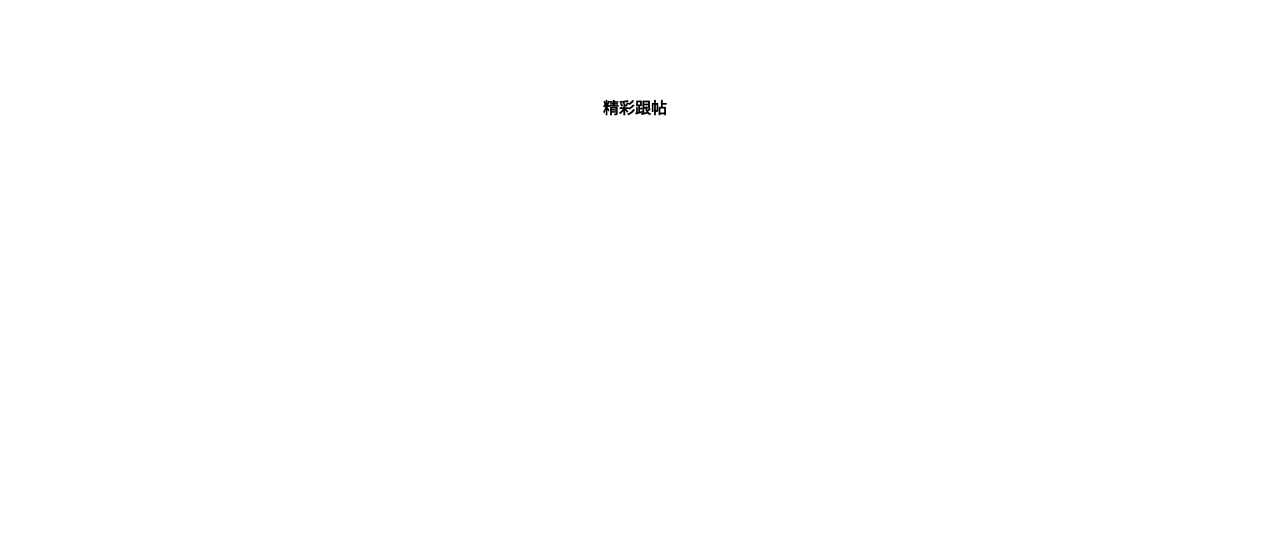
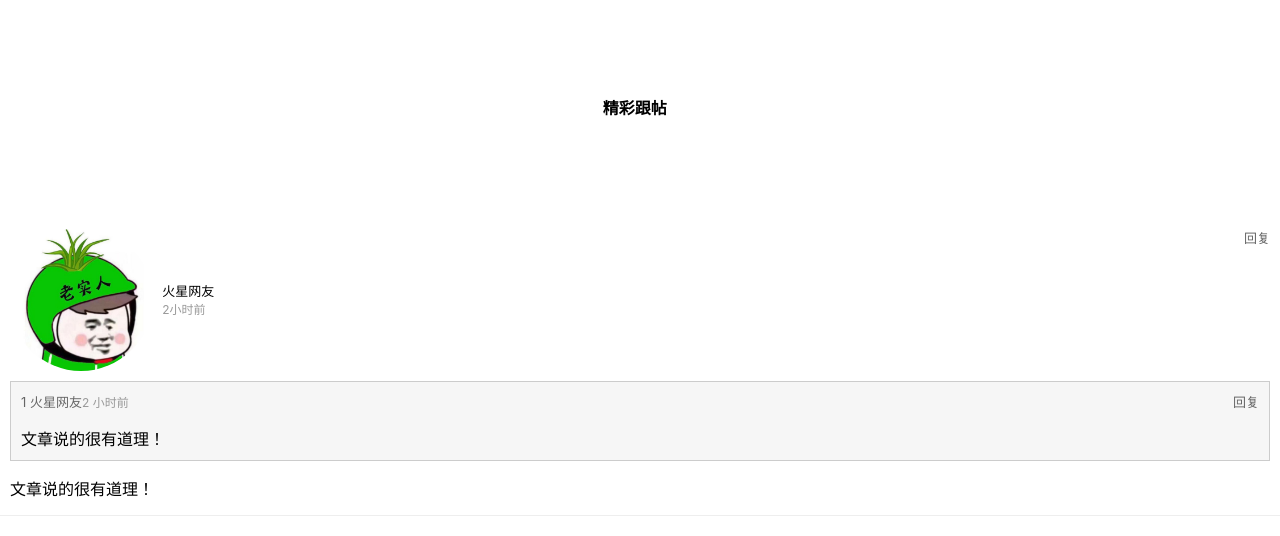
Before and after one commit to fuhao1517/news-36, a Vue app: page /#/post_comment/1 in a window 1280 px wide. Shown: the top 536 px of the page. Built offline with nearby package versions, Linux system fonts and the light colour scheme; a small style sheet from the web is missing.

Commit message:
61、评论楼层布局

```diff
--- a/src/pages/Comment.vue
+++ b/src/pages/Comment.vue
@@ -1,21 +1,100 @@
 <template>
   <div>
     <!-- 头部组件 -->
-    <HeaderNormal title="精彩跟帖">
+    <HeaderNormal title="精彩跟帖" />
+    <!-- 评论模块 -->
+    <div class="comment">
+      <div class="comment-info">
+        <!-- 左侧的用户信息 -->
+        <div class="comment-user">
+          <!-- 头像 -->
+          <img src="../../static/default_green.jpg" alt />
+          <!-- 用户名字 -->
+          <div class="user-info">
+            <p>火星网友</p>
+            <span>2小时前</span>
+          </div>
+        </div>
 
-      </HeaderNormal>
+        <span class="reply">回复</span>
+      </div>
+
+      <!-- 评论楼层 -->
+      <div class="comment-floor">
+        <div class="floor-header">
+          <span>1 火星网友</span>
+          <i>2 小时前</i>
+          <em>回复</em>
+        </div>
+
+        <div class="comment-content">文章说的很有道理！</div>
+      </div>
+
+      <div class="comment-content">文章说的很有道理！</div>
+    </div>
   </div>
 </template>
 
 <script>
-import HeaderNormal from '@/components/HeaderNormal'
+import HeaderNormal from "@/components/HeaderNormal";
 export default {
-  components:{
+  components: {
     HeaderNormal
   }
-}
+};
 </script>
 
-<style>
+<style scoped lang="less">
+.comment {
+  padding: 15px 10px;
+  border-bottom: 1px #eee solid;
+  .comment-info {
+    display: flex;
+    justify-content: space-between;
+    margin-bottom: 10px;
+  }
+  .comment-user {
+    display: flex;
+    align-items: center;
+    img {
+      width: 40/360 * 100vw;
+      height: 40/360 * 100vw;
+      display: block;
+      border-radius: 50%;
+      object-fit: cover;
+      margin-right: 10px;
+    }
+    .user-info {
+      font-size: 13px;
+      span {
+        font-size: 12px;
+        color: #999;
+      }
+    }
+  }
+  .reply {
+    font-size: 13px;
+    color: #666;
+  }
+  .comment-content {
+    padding: 15px 0 0;
+  }
+}
 
+.comment-floor {
+  border: 1px #ccc solid;
+  padding: 10px;
+  background: #f6f6f6;
+  .floor-header {
+    font-size: 13px;
+    color: #666;
+    i {
+      font-size: 12px;
+      color: #999;
+    }
+    em{
+      float: right;
+    }
+  }
+}
 </style>
```
